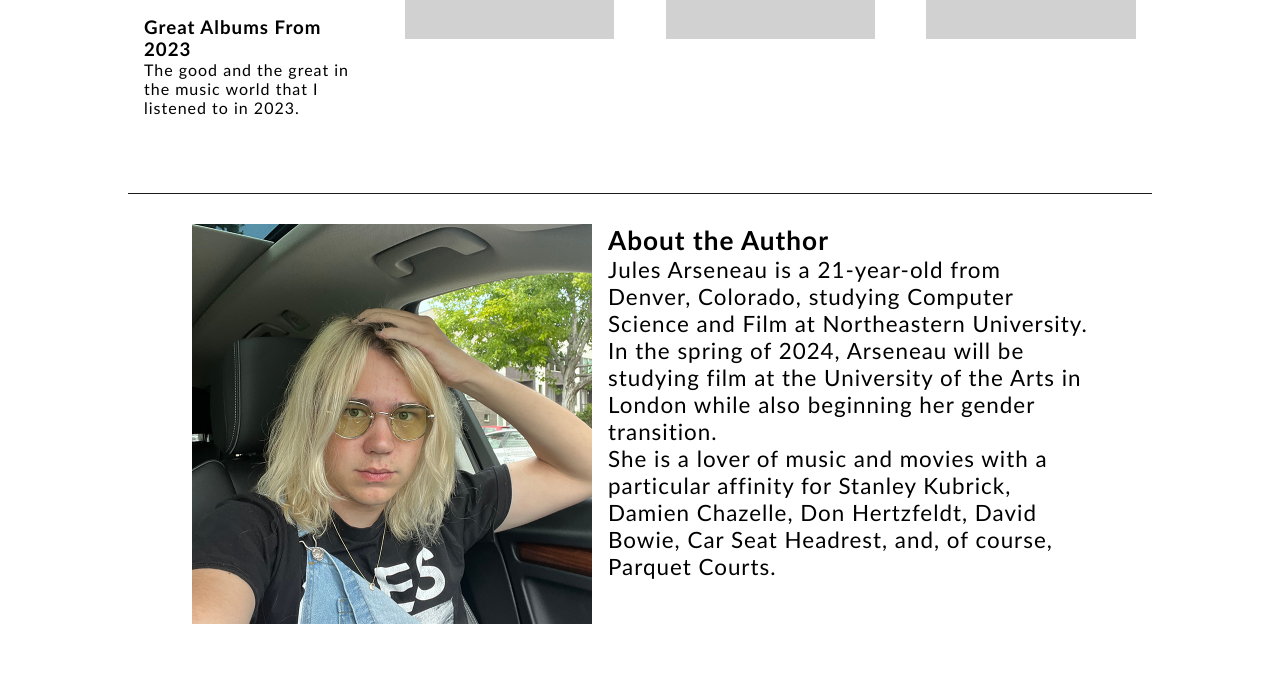
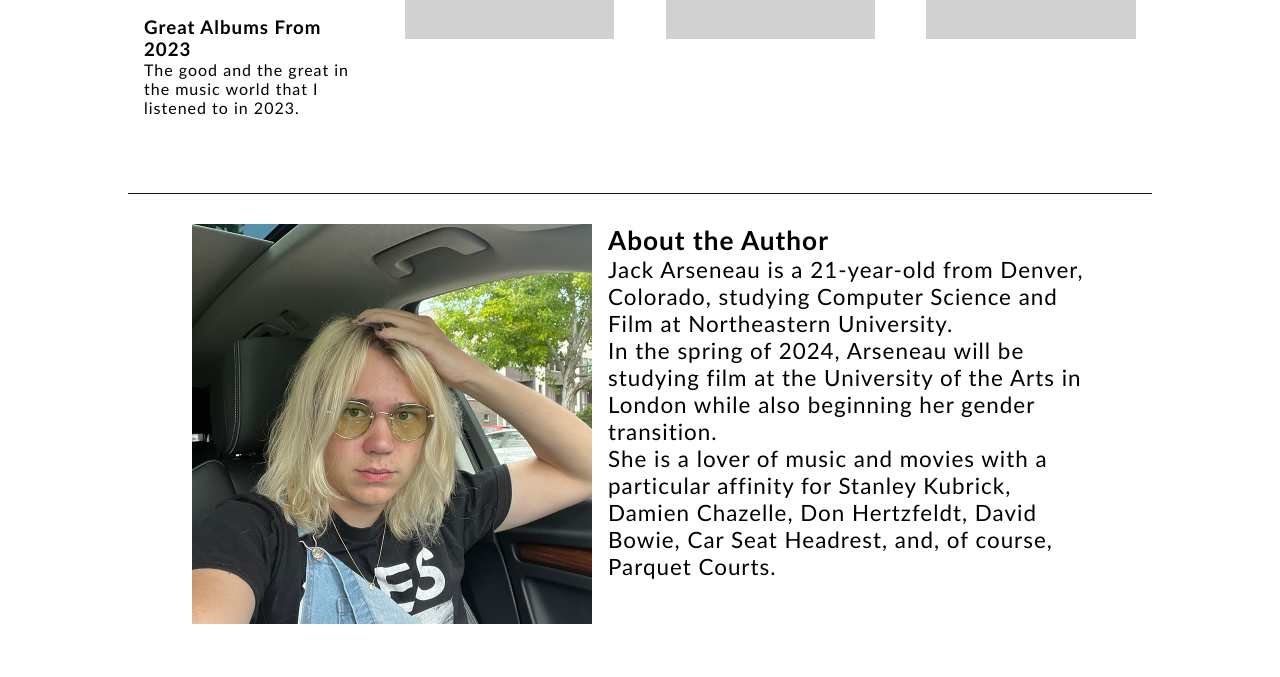
Before and after one commit to j-arseneau/content_nausea, a plain HTML site: page index.html in a window 1280 px wide. Shown: the part 1078-1755 px from the top of the page. Drawn offline with nearby package versions, Linux system fonts and the light colour scheme.

Commit message:
name change

```diff
--- a/index.html
+++ b/index.html
@@ -77,10 +77,10 @@
           <div class="about-me-content">
             <h3>About the Author</h3>
             <p>
-              Jules Arseneau is a 21-year-old from Denver, Colorado, studying Computer Science and Film at Northeastern University.
+              Jack Arseneau is a 21-year-old from Denver, Colorado, studying Computer Science and Film at Northeastern University.
             </p>
             <p>
-            In the spring of 2024, Arseneau will be studying film at the University of the Arts in London while also beginning her gender transition.
+              In the spring of 2024, Arseneau will be studying film at the University of the Arts in London while also beginning her gender transition.
             </p>
             <p>
               She is a lover of music and movies with a particular affinity for Stanley Kubrick, Damien Chazelle, Don Hertzfeldt, David Bowie, Car Seat Headrest, and, of course, Parquet Courts.
```
